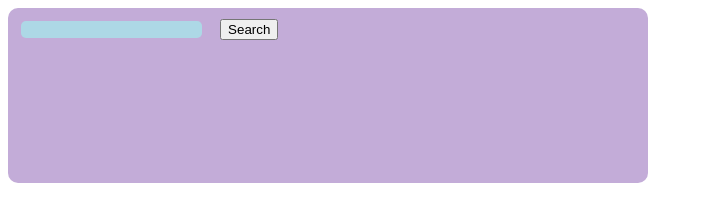
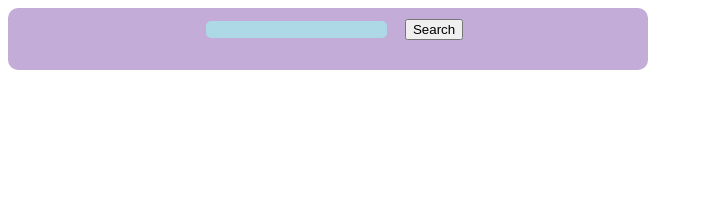
Before and after one commit to briantalbert/weather, a website built with webpack: page src/index.html in a window 1280 px wide. Shown: the whole page, without its empty margins (0-703 px from the left). Built offline with nearby package versions, Linux system fonts and the light colour scheme.

Commit message:
Add some styling

```diff
--- a/src/index.html
+++ b/src/index.html
@@ -19,7 +19,9 @@
       <span id="statefield"></span>
     </div>
 
-    <img id="weathericon">
+    <div class="weathericondiv">
+      <img id="weathericon">
+    </div>
 
     <div class="weatherdiv">
       <span id="weather"></span>
--- a/src/style.css
+++ b/src/style.css
@@ -11,8 +11,18 @@
     border-radius: 10px;
     display: grid;
     grid-template-columns: 1fr;
-    grid-template-rows: 1fr 1fr 1fr 1fr;
+    grid-template-rows: repeat(4, auto);
     font-family: Arial, Helvetica, sans-serif;
+    justify-content: center;
+    align-content: center;
+}
+
+.searchdiv,
+.locationdiv,
+.weathericondiv,
+.weatherdiv {
+    justify-self: center;
+    align-self: center;
 }
 
 .searchdiv {
@@ -23,8 +33,11 @@
     grid-row: 2 / 3;
 }
 
-#weathericon {
+.weathericondiv {
     grid-row: 3 / 4;
+    background-color: rgb(250, 92, 237);
+    border-radius: 10px;
+    box-shadow: 5px 5px 3px grey;
 }
 
 .weatherdiv {
```
Also changed, not shown: dist/index.bundle.js, dist/index.html.
